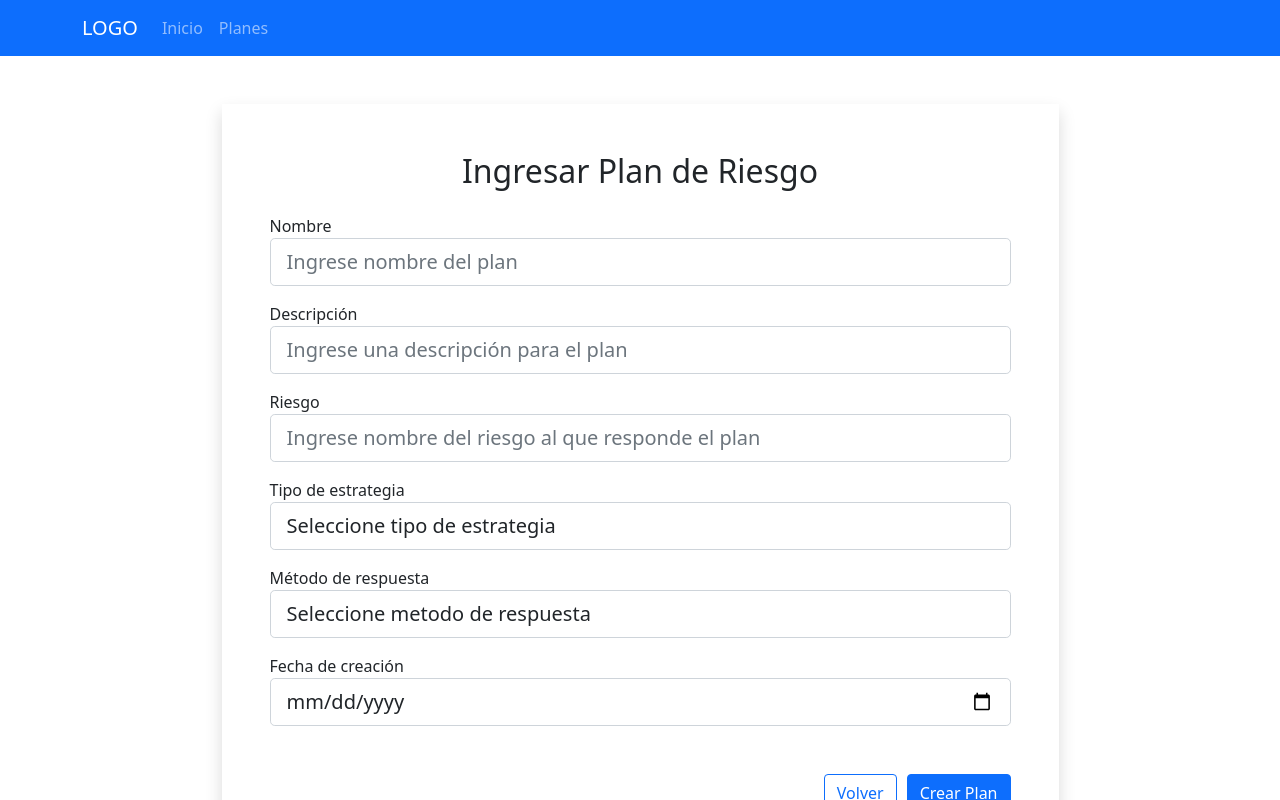
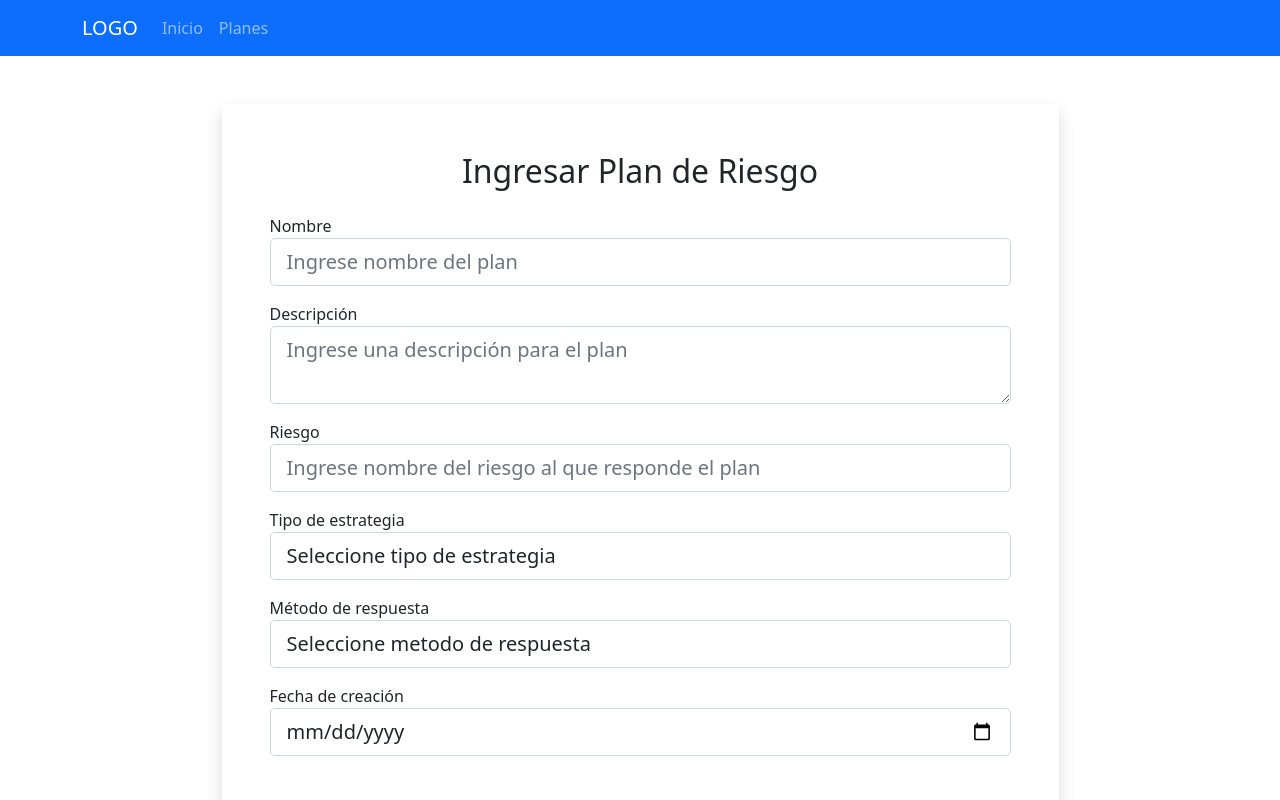
Before and after one commit to SrLince/Entrega1, a React (Create React App) app in the folder client/: page /crearplan in a window 1280 px wide. Shown: the top 800 px of the page. Built offline with nearby package versions, Linux system fonts and the light colour scheme.

Commit message:
Descripcion crear plan input -> textarea

```diff
--- a/client/src/components/pages/CrearPlan.js
+++ b/client/src/components/pages/CrearPlan.js
@@ -83,7 +83,7 @@ const CrearPlan = () => {
                   </div>
                   <div className='form-group'>
                       <label htmlFor='descripcion'>Descripción</label>
-                      <input type='text' className='form-control form-control-lg'
+                      <textarea type='text' className='form-control form-control-lg'
                       placeholder='Ingrese una descripción para el plan' name='descripcion' value={descripcion} onChange={e => onInputChange(e)} />
                   </div>
                   <div className='form-group'>
```
